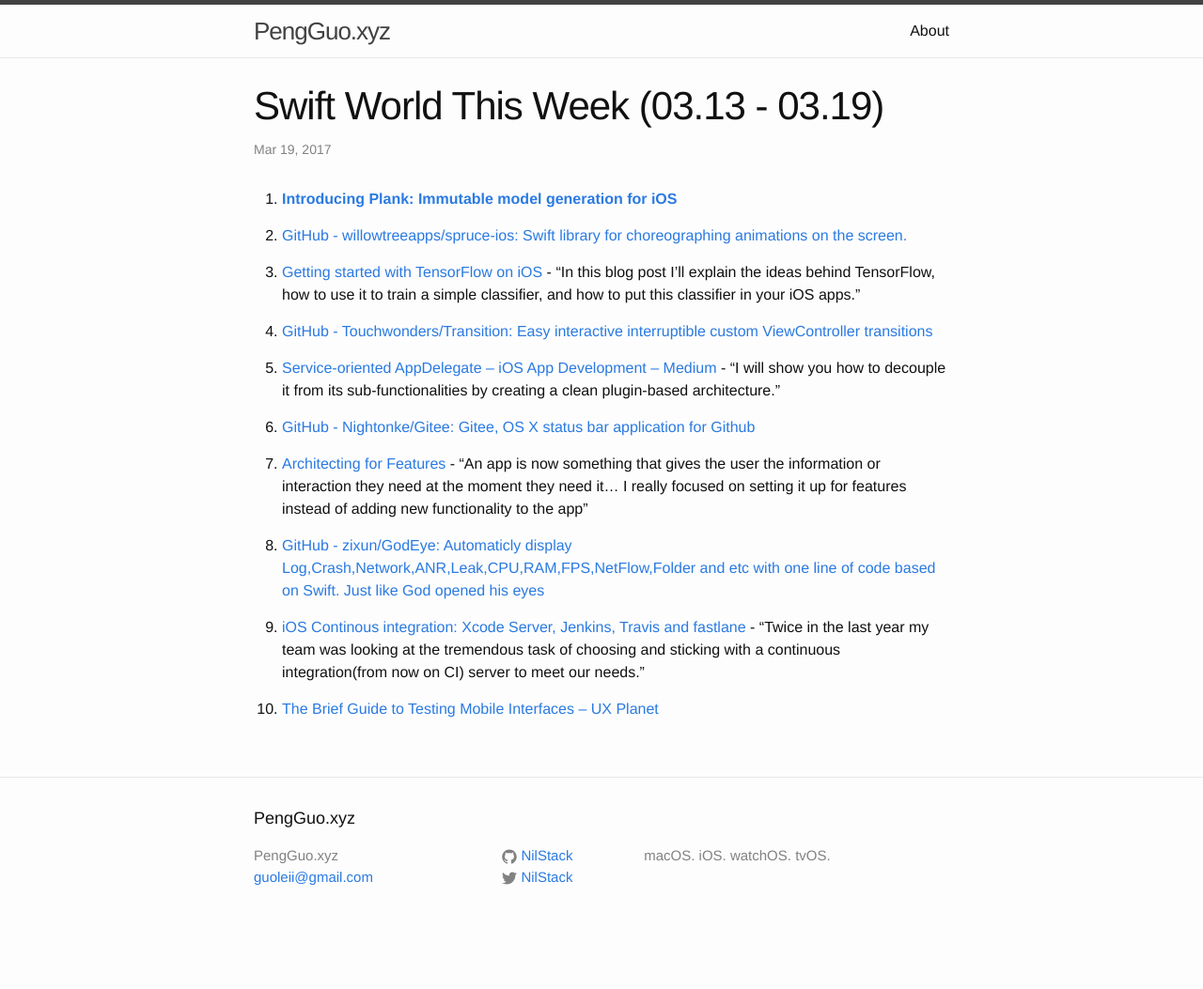
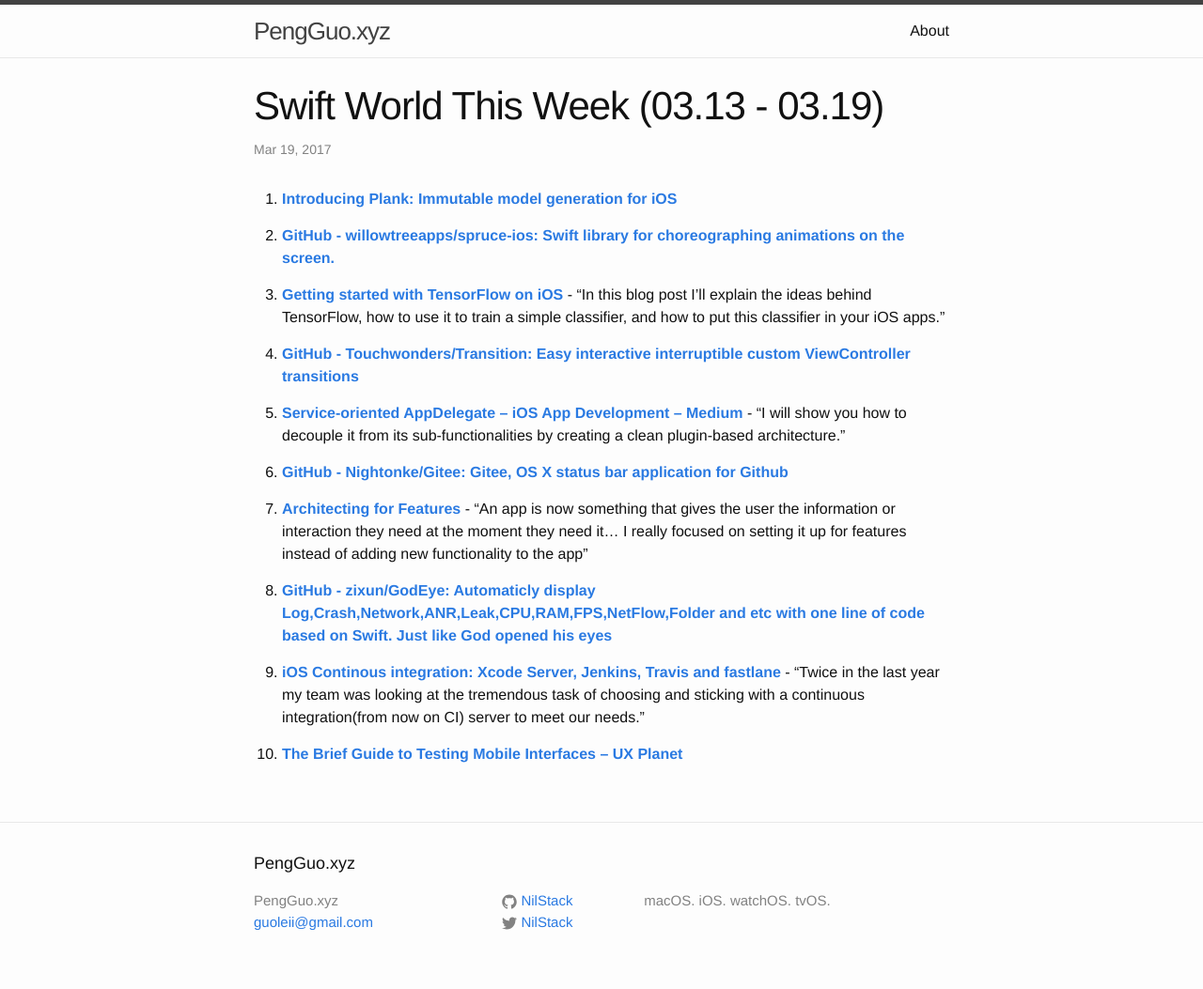
Before and after one commit to GitPeng/GitPeng.github.io, a Jekyll site: the page built from _posts/2017-03-19-Swift-World-This-Week-3.markdown, in a window 1280 px wide. Shown: the whole page at 94% size. Built offline with Jekyll 4.4.1, drawn with Linux system fonts in a browser that asks for light colours; comment, search, counter and statistics services are not loaded; before the commit the page ends 1005 px from its top, so only the background shows below that.

Commit message:
change to bold font for link

```diff
--- a/_posts/2017-03-19-Swift-World-This-Week-3.markdown
+++ b/_posts/2017-03-19-Swift-World-This-Week-3.markdown
@@ -7,20 +7,20 @@
 
 1. [**Introducing Plank: Immutable model generation for iOS**](https://medium.com/@Pinterest_Engineering/introducing-plank-immutable-model-generation-for-ios-4b2f64bda00c#.495ohw31o)
 
-2. [GitHub - willowtreeapps/spruce-ios: Swift library for choreographing animations on the screen.](https://github.com/willowtreeapps/spruce-ios)
+2. [**GitHub - willowtreeapps/spruce-ios: Swift library for choreographing animations on the screen.**](https://github.com/willowtreeapps/spruce-ios)
 
-3. [Getting started with TensorFlow on iOS](http://machinethink.net/blog/tensorflow-on-ios/) - "In this blog post I’ll explain the ideas behind TensorFlow, how to use it to train a simple classifier, and how to put this classifier in your iOS apps."
+3. [**Getting started with TensorFlow on iOS**](http://machinethink.net/blog/tensorflow-on-ios/) - "In this blog post I’ll explain the ideas behind TensorFlow, how to use it to train a simple classifier, and how to put this classifier in your iOS apps."
 
-4. [GitHub - Touchwonders/Transition: Easy interactive interruptible custom ViewController transitions](https://github.com/Touchwonders/Transition)
+4. [**GitHub - Touchwonders/Transition: Easy interactive interruptible custom ViewController transitions**](https://github.com/Touchwonders/Transition)
 
-5. [Service-oriented AppDelegate – iOS App Development – Medium](https://medium.com/ios-os-x-development/pluggableapplicationdelegate-e50b2c5d97dd#.7y5420k8a) - "I will show you how to decouple it from its sub-functionalities by creating a clean plugin-based architecture."
+5. [**Service-oriented AppDelegate – iOS App Development – Medium**](https://medium.com/ios-os-x-development/pluggableapplicationdelegate-e50b2c5d97dd#.7y5420k8a) - "I will show you how to decouple it from its sub-functionalities by creating a clean plugin-based architecture."
 
-6. [GitHub - Nightonke/Gitee: Gitee, OS X status bar application for Github](https://github.com/Nightonke/Gitee)
+6. [**GitHub - Nightonke/Gitee: Gitee, OS X status bar application for Github**](https://github.com/Nightonke/Gitee)
 
-7. [Architecting for Features](https://www.natashatherobot.com/architecting-for-features/) - "An app is now something that gives the user the information or interaction they need at the moment they need it... I really focused on setting it up for features instead of adding new functionality to the app"
+7. [**Architecting for Features**](https://www.natashatherobot.com/architecting-for-features/) - "An app is now something that gives the user the information or interaction they need at the moment they need it... I really focused on setting it up for features instead of adding new functionality to the app"
 
-8. [GitHub - zixun/GodEye: Automaticly display Log,Crash,Network,ANR,Leak,CPU,RAM,FPS,NetFlow,Folder and etc with one line of code based on Swift. Just like God opened his eyes](https://github.com/zixun/GodEye)
+8. [**GitHub - zixun/GodEye: Automaticly display Log,Crash,Network,ANR,Leak,CPU,RAM,FPS,NetFlow,Folder and etc with one line of code based on Swift. Just like God opened his eyes**](https://github.com/zixun/GodEye)
 
-9. [iOS Continous integration: Xcode Server, Jenkins, Travis and fastlane](http://thebugcode.github.io/ios-continous-integration-choosing-a-build-server-and-tooling/) - "Twice in the last year my team was looking at the tremendous task of choosing and sticking with a continuous integration(from now on CI) server to meet our needs."
+9. [**iOS Continous integration: Xcode Server, Jenkins, Travis and fastlane**](http://thebugcode.github.io/ios-continous-integration-choosing-a-build-server-and-tooling/) - "Twice in the last year my team was looking at the tremendous task of choosing and sticking with a continuous integration(from now on CI) server to meet our needs."
 
-10. [The Brief Guide to Testing Mobile Interfaces – UX Planet](https://uxplanet.org/the-brief-guide-to-testing-mobile-interfaces-f880b0600474#.s30gwo55e)
+10. [**The Brief Guide to Testing Mobile Interfaces – UX Planet**](https://uxplanet.org/the-brief-guide-to-testing-mobile-interfaces-f880b0600474#.s30gwo55e)
```
